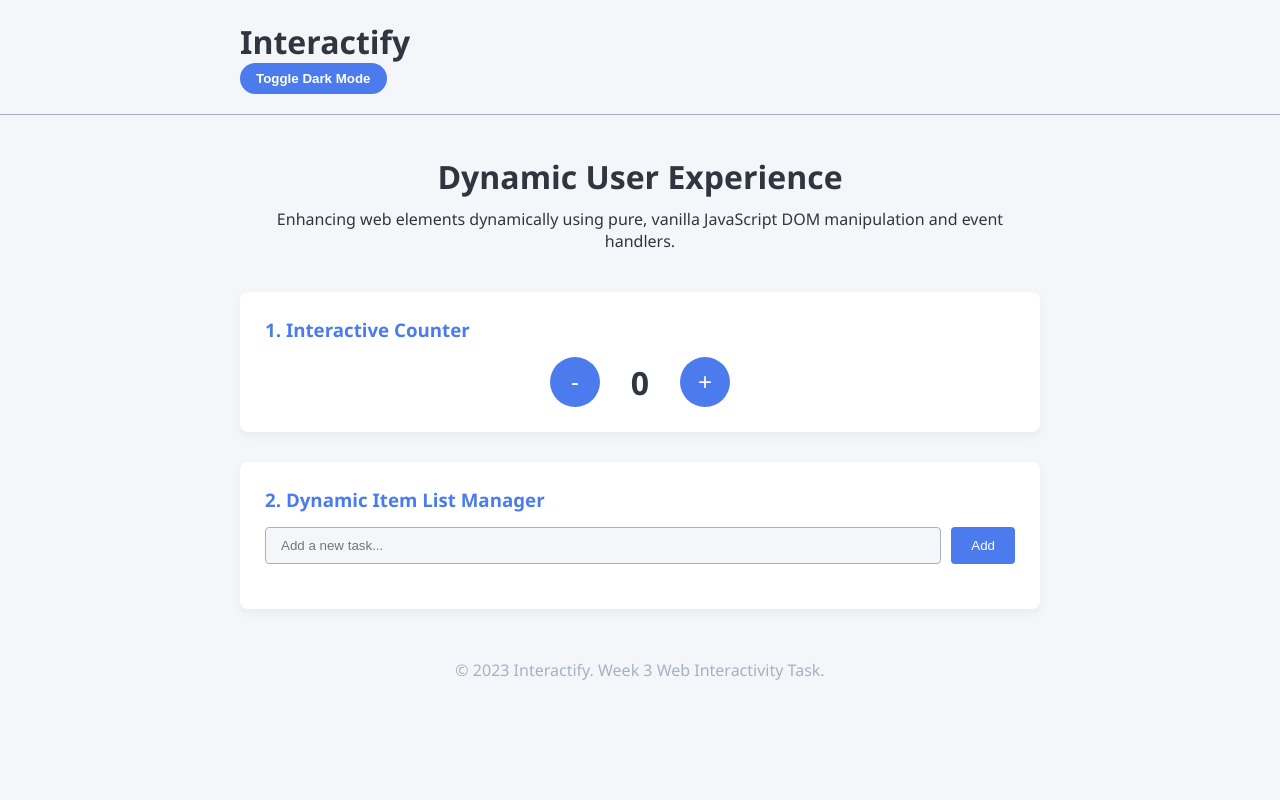
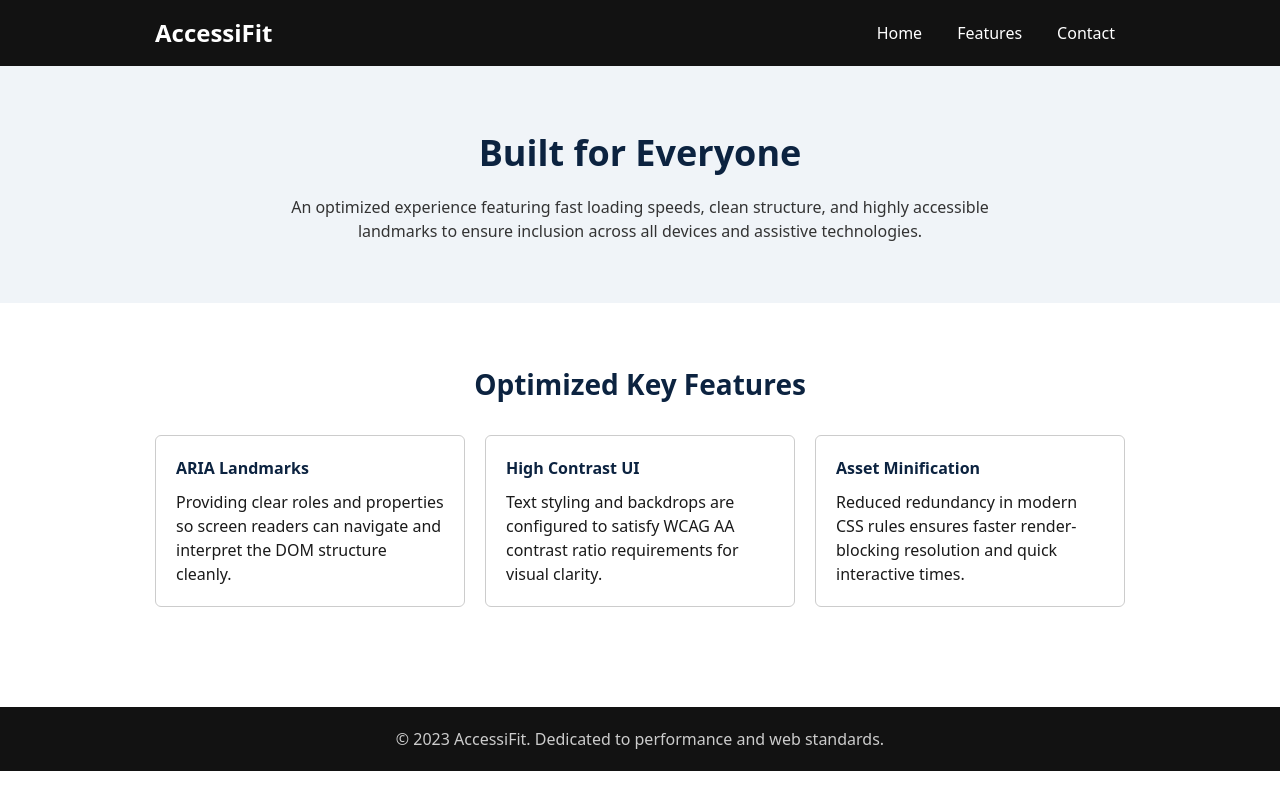
Before and after one commit to MahaMukesh/mahamukesh, a plain HTML site: page index.html in a window 1280 px wide. Drawn offline with Linux system fonts and the light colour scheme.

Commit message:
uploaded week 4 files

```diff
--- a/index.html
+++ b/index.html
@@ -3,48 +3,60 @@
 <head>
     <meta charset="UTF-8">
     <meta name="viewport" content="width=device-width, initial-scale=1.0">
-    <title>Week 3: Interactive Web Showcase</title>
+    <meta name="description" content="Week 4 project demonstrating web page performance optimization and accessibility best practices.">
+    <title>Week 4: Performance & Accessibility Showcase</title>
     <link rel="stylesheet" href="style.css">
 </head>
 <body>
-    <header class="navbar">
+    <!-- Accessible Skip Link for Keyboard Users -->
+    <a href="#main-content" class="skip-link">Skip to main content</a>
+
+    <header class="navbar" role="banner">
         <div class="container">
-            <h1 class="logo">Interactify</h1>
-            <button id="theme-toggle" class="toggle-btn">Toggle Dark Mode</button>
+            <h1 class="logo">AccessiFit</h1>
+            <nav role="navigation" aria-label="Main navigation">
+                <ul class="nav-links">
+                    <li><a href="#main-content">Home</a></li>
+                    <li><a href="#features">Features</a></li>
+                    <li><a href="#contact">Contact</a></li>
+                </ul>
+            </nav>
         </div>
     </header>
 
-    <main class="container">
-        <section class="hero">
-            <h2>Dynamic User Experience</h2>
-            <p>Enhancing web elements dynamically using pure, vanilla JavaScript DOM manipulation and event handlers.</p>
-        </section>
-
-        <section class="interactive-demo">
-            <h3>1. Interactive Counter</h3>
-            <div class="counter-container">
-                <button id="decrement-btn" class="ctrl-btn">-</button>
-                <span id="counter-value">0</span>
-                <button id="increment-btn" class="ctrl-btn">+</button>
+    <main id="main-content" tabindex="-1">
+        <section class="hero" aria-labelledby="hero-heading">
+            <div class="container">
+                <h2 id="hero-heading">Built for Everyone</h2>
+                <p>An optimized experience featuring fast loading speeds, clean structure, and highly accessible landmarks to ensure inclusion across all devices and assistive technologies.</p>
             </div>
         </section>
 
-        <section class="interactive-demo">
-            <h3>2. Dynamic Item List Manager</h3>
-            <div class="list-manager">
-                <form id="item-form">
-                    <input type="text" id="item-input" placeholder="Add a new task..." required>
-                    <button type="submit" class="add-btn">Add</button>
-                </form>
-                <ul id="item-list"></ul>
+        <section id="features" class="features" aria-labelledby="features-heading">
+            <div class="container">
+                <h3 id="features-heading">Optimized Key Features</h3>
+                <div class="grid">
+                    <article class="card" tabindex="0">
+                        <h4>ARIA Landmarks</h4>
+                        <p>Providing clear roles and properties so screen readers can navigate and interpret the DOM structure cleanly.</p>
+                    </article>
+                    <article class="card" tabindex="0">
+                        <h4>High Contrast UI</h4>
+                        <p>Text styling and backdrops are configured to satisfy WCAG AA contrast ratio requirements for visual clarity.</p>
+                    </article>
+                    <article class="card" tabindex="0">
+                        <h4>Asset Minification</h4>
+                        <p>Reduced redundancy in modern CSS rules ensures faster render-blocking resolution and quick interactive times.</p>
+                    </article>
+                </div>
             </div>
         </section>
     </main>
 
-    <footer class="footer">
-        <p>&copy; 2023 Interactify. Week 3 Web Interactivity Task.</p>
+    <footer class="footer" role="contentinfo">
+        <div class="container">
+            <p>&copy; 2023 AccessiFit. Dedicated to performance and web standards.</p>
+        </div>
     </footer>
-
-    <script src="script.js"></script>
 </body>
 </html>
--- a/style.css
+++ b/style.css
@@ -1,160 +1,138 @@
-/* Base Variables & Reset */
-:root {
-    --bg-color: #f5f6fa;
-    --card-bg: #ffffff;
-    --text-color: #2f3640;
-    --primary-color: #4b7bec;
-    --secondary-color: #a5b1c2;
-}
-
-[data-theme="dark"] {
-    --bg-color: #1e272e;
-    --card-bg: #2f3640;
-    --text-color: #f5f6fa;
-    --primary-color: #45aaf2;
-}
-
+/* Optimized and Minified Core Reset */
 * {
     margin: 0;
     padding: 0;
     box-sizing: border-box;
-    transition: background-color 0.3s, color 0.3s;
 }
 
 body {
-    font-family: 'Segoe UI', sans-serif;
-    background-color: var(--bg-color);
-    color: var(--text-color);
-    padding-bottom: 60px;
+    font-family: system-ui, -apple-system, sans-serif;
+    line-height: 1.5;
+    background-color: #ffffff;
+    color: #1a1a1a; /* WCAG compliant contrast ratio on white background */
 }
 
 .container {
     width: 90%;
-    max-width: 800px;
+    max-width: 1000px;
     margin: 0 auto;
+    padding: 0 15px;
 }
 
-/* Navbar Styling */
+/* Skip Link styling for accessibility keyboard navigation */
+.skip-link {
+    position: absolute;
+    top: -40px;
+    left: 0;
+    background: #000;
+    color: #fff;
+    padding: 8px;
+    z-index: 100;
+    transition: top 0.2s;
+}
+
+.skip-link:focus {
+    top: 0;
+}
+
+/* Navbar */
 .navbar {
+    background-color: #121212; /* WCAG compliant backdrop */
+    color: #ffffff;
+    padding: 15px 0;
+}
+
+.navbar .container {
     display: flex;
     justify-content: space-between;
     align-items: center;
-    padding: 20px 0;
-    border-bottom: 1px solid var(--secondary-color);
+    flex-wrap: wrap;
 }
 
-.toggle-btn {
-    background-color: var(--primary-color);
-    color: white;
-    border: none;
-    padding: 8px 16px;
-    border-radius: 20px;
-    cursor: pointer;
+.logo {
+    font-size: 1.5rem;
     font-weight: bold;
+}
+
+.nav-links {
+    display: flex;
+    list-style: none;
+    gap: 15px;
+}
+
+.nav-links a {
+    color: #ffffff;
+    text-decoration: none;
+    font-weight: 500;
+    padding: 5px 10px;
+    border-radius: 4px;
+}
+
+.nav-links a:focus, .nav-links a:hover {
+    outline: 2px solid #0056b3; /* Visual feedback on key/hover */
+    background: #262626;
 }
 
 /* Hero */
 .hero {
+    background-color: #f0f4f8;
+    padding: 60px 0;
     text-align: center;
-    margin: 40px 0;
 }
 
 .hero h2 {
-    font-size: 2rem;
-    margin-bottom: 10px;
+    font-size: 2.25rem;
+    margin-bottom: 15px;
+    color: #0c2340; /* High contrast heading */
 }
 
-/* Demo Containers */
-.interactive-demo {
-    background: var(--card-bg);
-    border-radius: 8px;
-    padding: 25px;
-    margin-bottom: 30px;
-    box-shadow: 0 4px 10px rgba(0,0,0,0.05);
+.hero p {
+    max-width: 700px;
+    margin: 0 auto;
+    color: #333333;
 }
 
-.interactive-demo h3 {
-    margin-bottom: 15px;
-    color: var(--primary-color);
+/* Features Grid */
+.features {
+    padding: 60px 0;
 }
 
-/* Counter Elements */
-.counter-container {
-    display: flex;
-    align-items: center;
-    justify-content: center;
+.features h3 {
+    text-align: center;
+    font-size: 1.75rem;
+    margin-bottom: 30px;
+    color: #0c2340;
+}
+
+.grid {
+    display: grid;
+    grid-template-columns: repeat(auto-fit, minmax(280px, 1fr));
     gap: 20px;
 }
 
-.ctrl-btn {
-    font-size: 1.5rem;
-    width: 50px;
-    height: 50px;
-    border: none;
-    border-radius: 50%;
-    cursor: pointer;
-    background-color: var(--primary-color);
-    color: white;
+.card {
+    border: 1px solid #cccccc;
+    border-radius: 6px;
+    padding: 20px;
+    background: #ffffff;
+    transition: box-shadow 0.2s;
 }
 
-#counter-value {
-    font-size: 2rem;
-    font-weight: bold;
-    min-width: 40px;
-    text-align: center;
+.card:focus, .card:hover {
+    outline: 2px solid #0056b3;
+    box-shadow: 0 4px 10px rgba(0,0,0,0.15);
 }
 
-/* Form and List Manager */
-.list-manager form {
-    display: flex;
-    gap: 10px;
-    margin-bottom: 20px;
-}
-
-#item-input {
-    flex: 1;
-    padding: 10px 15px;
-    border-radius: 4px;
-    border: 1px solid var(--secondary-color);
-    background: var(--bg-color);
-    color: var(--text-color);
-}
-
-.add-btn {
-    padding: 10px 20px;
-    background-color: var(--primary-color);
-    color: white;
-    border: none;
-    border-radius: 4px;
-    cursor: pointer;
-}
-
-#item-list {
-    list-style: none;
-}
-
-#item-list li {
-    background: var(--bg-color);
-    padding: 12px 15px;
-    border-radius: 4px;
-    margin-bottom: 8px;
-    display: flex;
-    justify-content: space-between;
-    align-items: center;
-}
-
-.delete-btn {
-    background: #ff5e57;
-    color: white;
-    border: none;
-    border-radius: 4px;
-    padding: 5px 10px;
-    cursor: pointer;
+.card h4 {
+    color: #0c2340;
+    margin-bottom: 10px;
 }
 
 /* Footer */
 .footer {
+    background-color: #121212;
+    color: #cccccc;
     text-align: center;
     padding: 20px 0;
-    color: var(--secondary-color);
+    margin-top: 40px;
 }
```
Also changed, not shown: 1 other file.
